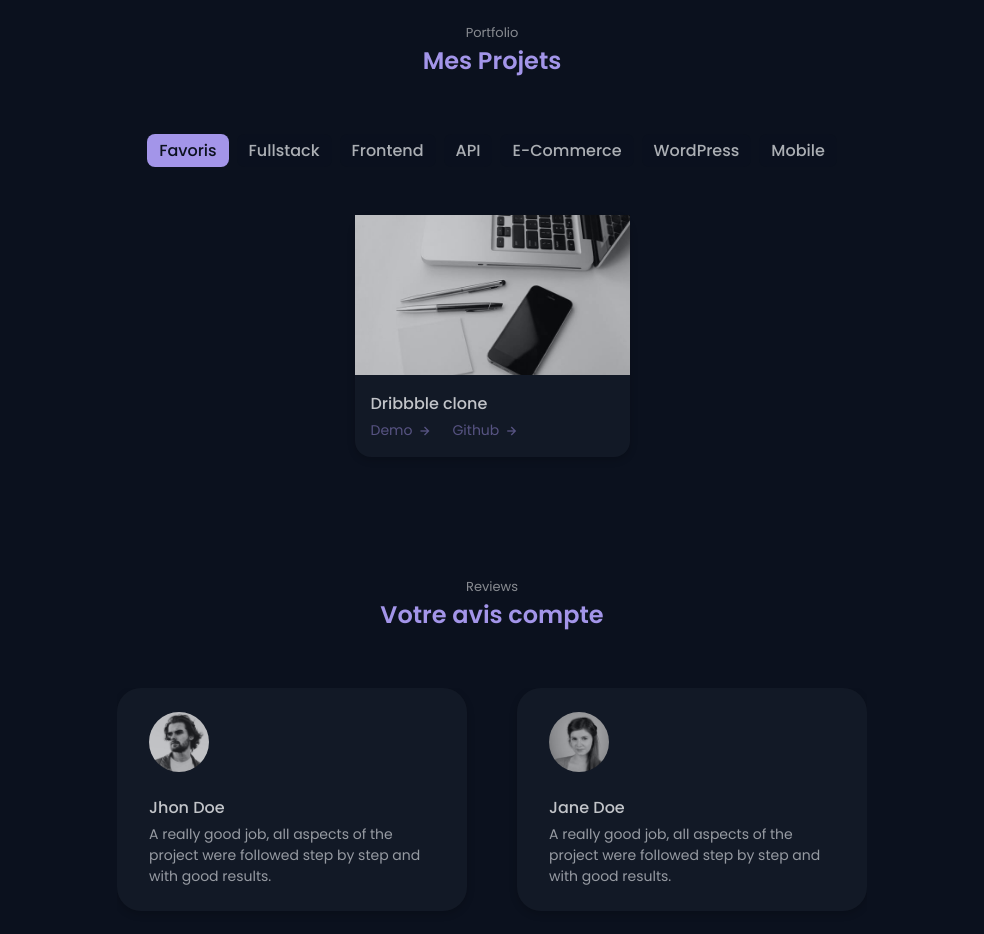
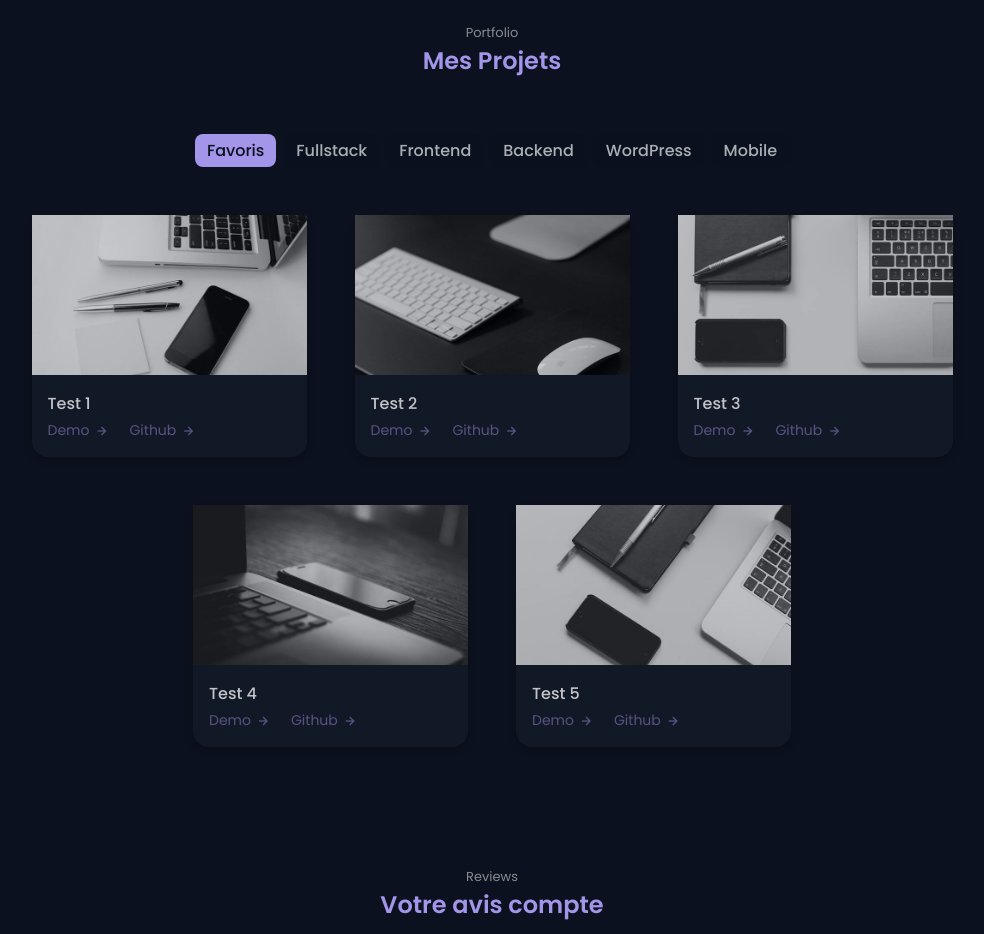
Before and after one commit to basedhound/portfolio-v2_react, a React (Vite) app: page / in a window 1280 px wide. Shown: the part 3000-3934 px from the top of the page, without its empty margins (148-1132 px from the left). Built offline with nearby package versions, Linux system fonts and the light colour scheme; what ldrs would draw is missing.

Commit message:
Update image data

```diff
--- a/src/components/Work/data.js
+++ b/src/components/Work/data.js
@@ -5,7 +5,7 @@ import img from "../../assets/img";
 const data = [
   {
     id: 1,
-    name: "Dribbble clone",
+    name: "Test 1",
     img: img.work1,
     link: "https://github.com/basedhound",
     cat: "Fullstack",
@@ -13,151 +13,37 @@ const data = [
   },
   {
     id: 2,
-    name: "Test 1",
-    img: img.work1,
+    name: "Test 2",
+    img: img.work2,
     link: "https://github.com/basedhound",
-    cat: "Fullstack",
-    fav: false,
+    cat: "Frontend",
+    fav: true,
   },
   {
     id: 3,
-    name: "Test 1",
-    img: img.work1,
+    name: "Test 3",
+    img: img.work3,
     link: "https://github.com/basedhound",
-    cat: "Fullstack",
-    fav: false,
+    cat: "Backend",
+    fav: true,
   },
 
   {
     id: 4,
-    name: "Test 2",
-    img: img.work2,
+    name: "Test 4",
+    img: img.work4,
     link: "https://github.com/basedhound",
-    cat: "Frontend",
-    fav: false,
+    cat: "WordPress",
+    fav: true,
   },
   {
     id: 5,
-    name: "Test 2",
-    img: img.work2,
-    link: "https://github.com/basedhound",
-    cat: "Frontend",
-    fav: false,
-  },
-  {
-    id: 6,
-    name: "Test 2",
-    img: img.work2,
-    link: "https://github.com/basedhound",
-    cat: "Frontend",
-    fav: false,
-  },
-  {
-    id: 7,
-    name: "Test 3",
-    img: img.work3,
-    link: "https://github.com/basedhound",
-    cat: "API",
-    fav: false,
-  },
-  {
-    id: 8,
-    name: "Test 3",
-    img: img.work3,
-    link: "https://github.com/basedhound",
-    cat: "API",
-    fav: false,
-  },
-  {
-    id: 9,
-    name: "Test 3",
-    img: img.work3,
-    link: "https://github.com/basedhound",
-    cat: "API",
-    fav: false,
-  },
-  {
-    id: 10,
-    name: "Test 3",
-    img: img.work3,
-    link: "https://github.com/basedhound",
-    cat: "E-Commerce",
-    fav: false,
-  },
-  {
-    id: 11,
-    name: "Test 3",
-    img: img.work3,
-    link: "https://github.com/basedhound",
-    cat: "E-Commerce",
-    fav: false,
-  },
-  {
-    id: 12,
-    name: "Test 3",
-    img: img.work3,
-    link: "https://github.com/basedhound",
-    cat: "E-Commerce",
-    fav: false,
-  },
-  {
-    id: 13,
-    name: "Test 3",
-    img: img.work3,
-    link: "https://github.com/basedhound",
-    cat: "WordPress",
-    fav: false,
-  },
-  {
-    id: 14,
-    name: "Test 3",
-    img: img.work3,
-    link: "https://github.com/basedhound",
-    cat: "WordPress",
-    fav: false,
-  },
-  {
-    id: 15,
-    name: "Test 3",
-    img: img.work3,
-    link: "https://github.com/basedhound",
-    cat: "WordPress",
-    fav: false,
-  },
-  {
-    id: 16,
-    name: "Test 3",
-    img: img.work3,
-    link: "https://github.com/basedhound",
-    cat: "E-Commerce",
-    fav: false,
-  },
-  {
-    id: 17,
-    name: "Test 3",
-    img: img.work3,
-    link: "https://github.com/basedhound",
-    cat: "E-Commerce",
-    fav: false,
-  },
-  {
-    id: 18,
-    name: "Test 3",
-    img: img.work3,
-    link: "https://github.com/basedhound",
-    cat: "E-Commerce",
-    fav: false,
-  },
-  {
-    id: 19,
-    name: "Test 3",
-    img: img.work3,
+    name: "Test 5",
+    img: img.work5,
     link: "https://github.com/basedhound",
     cat: "Mobile",
-    fav: false,
+    fav: true,
   },
-
-
 ];
 
 export default data;
```
